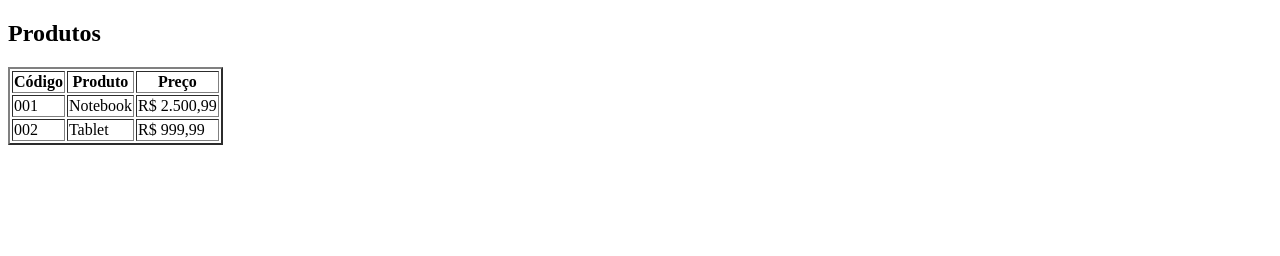
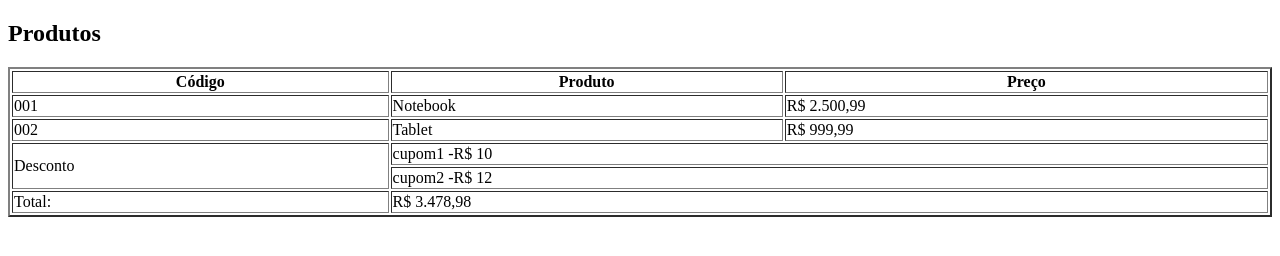
Before and after one commit to juliodonofreo/cursoHTML, a plain HTML site: page index.html in a window 1280 px wide. Drawn offline with Linux system fonts and the light colour scheme.

Commit message:
Mais sobre tabelas

```diff
--- a/index.html
+++ b/index.html
@@ -8,7 +8,7 @@
 <body>
 
 	<h2>Produtos</h2>
-	<table border="2">
+	<table border="2" width="100%">
 		<tr>
 			<th>Código</th>
 			<th>Produto</th>
@@ -26,8 +26,20 @@
 			<td>Tablet</td>
 			<td>R$ 999,99</td>
 		</tr>
+
+		<tr>
+			<td rowspan="2">Desconto</td>
+			<td colspan="2">cupom1 -R$ 10</td>
+		</tr>
+
+		<tr>
+			<td colspan="2">cupom2 -R$ 12</td>
+		</tr>
+
+		<tr>
+			<td>Total:</td>
+			<td colspan="2">R$ 3.478,98</td>
+		</tr>
 	</table>
-
-
 </body>
 </html>
```
